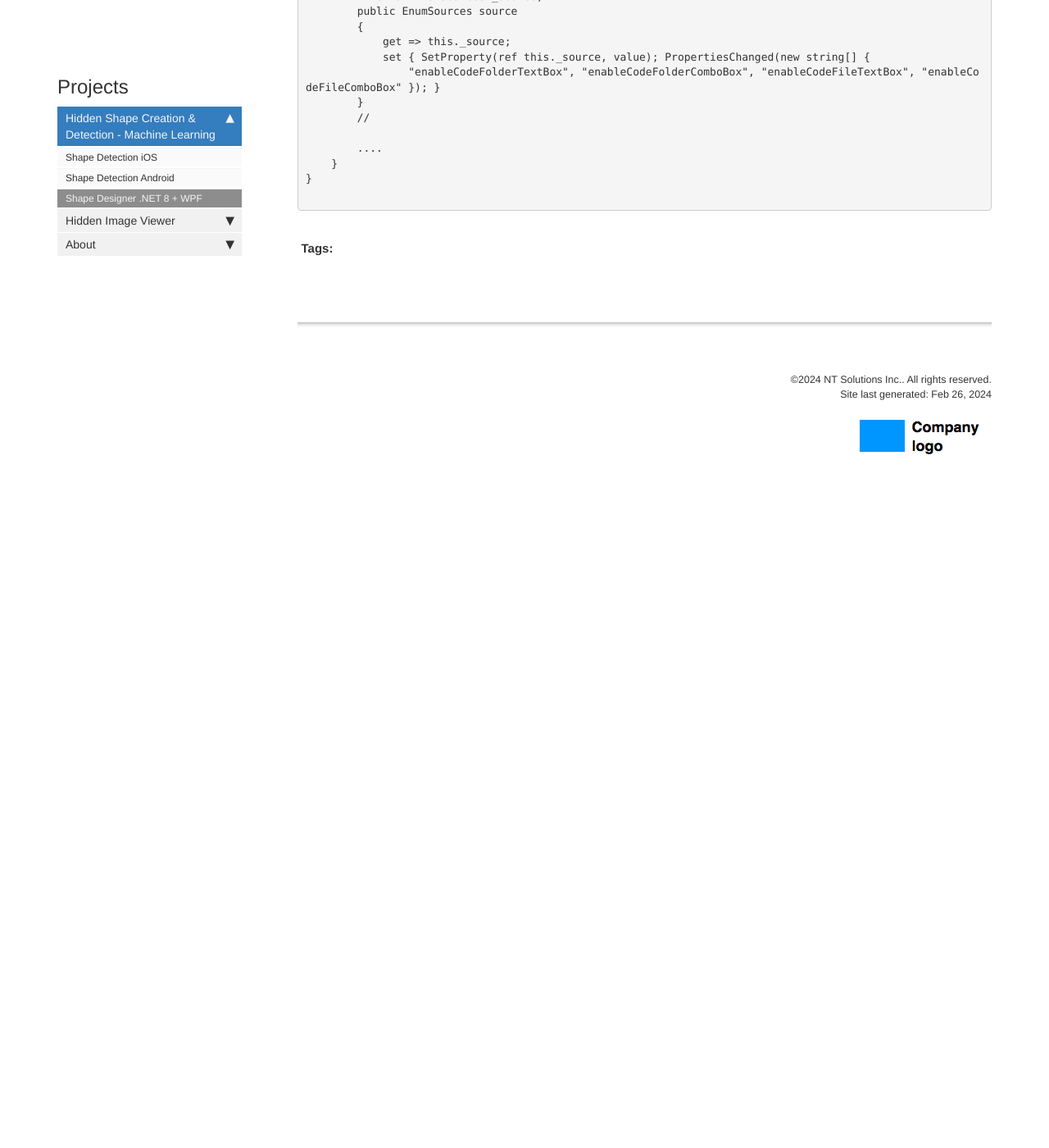
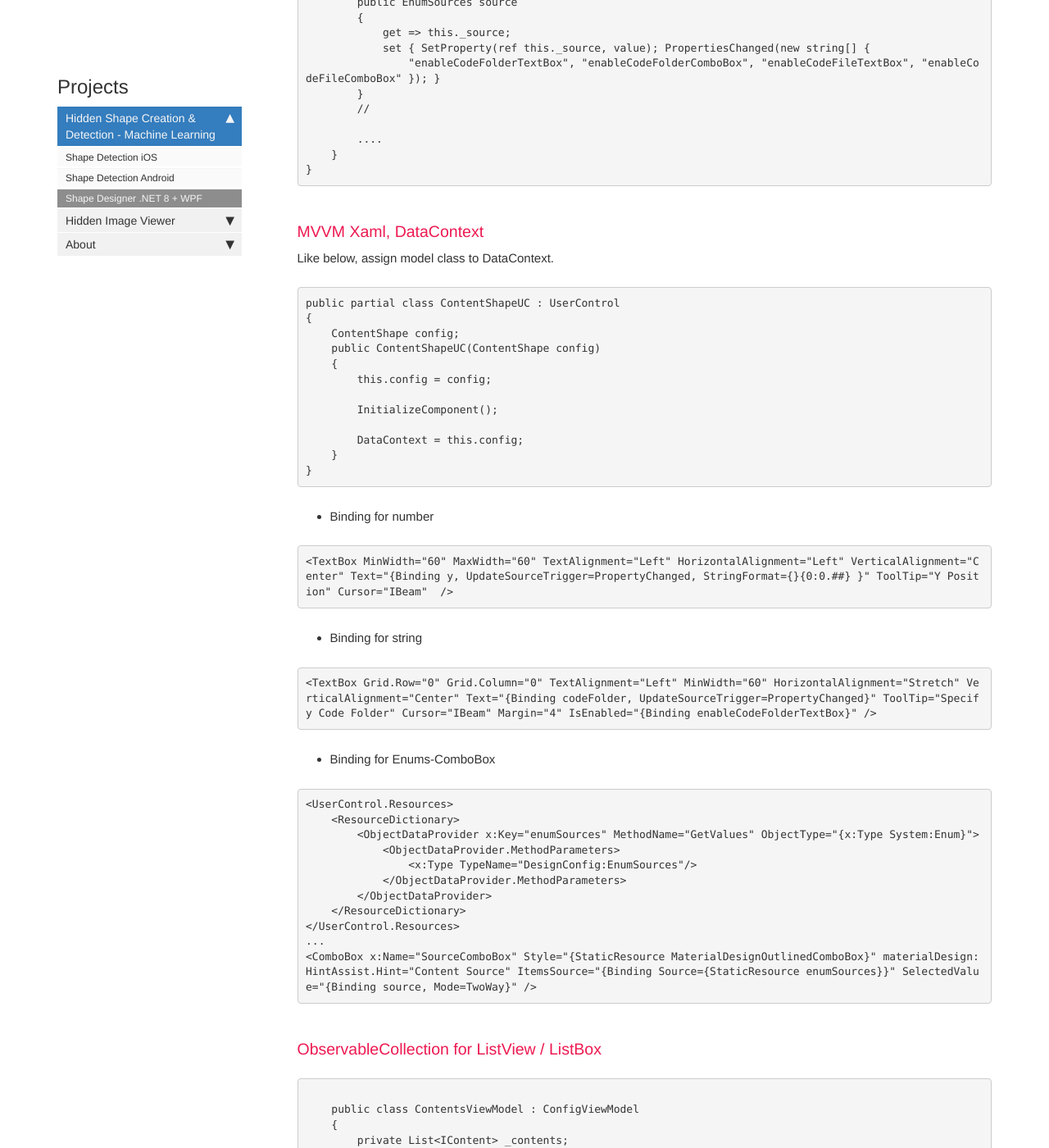
Before and after one commit to heungwook/heungwook.github.io, a Jekyll site: the page built from pages/doc2023/doc202301_03.md, in a window 1280 px wide and 1400 px high, scrolled down 6386 px. Shown: the whole window at 82% size. Built offline with Jekyll 4.4.1, drawn with Linux system fonts in a browser that asks for light colours; comment, search, counter and statistics services are not loaded; before the commit the page ends 7016 px from its top, so only the background shows below that; some of the changed text lies outside the part shown.

Commit message:
20240226 0926

````diff
--- a/pages/doc2023/doc202301_03.md
+++ b/pages/doc2023/doc202301_03.md
@@ -21,7 +21,6 @@ Shape Designer
 For the interaction between UI components and class member properties, inherit the following MVVM Base Class.
 
 ```C#
-
 using System;
 using System.Collections.Generic;
 using System.ComponentModel;
@@ -253,7 +252,6 @@ namespace DesignConfig
 	}
 
 }
-
 ```
 
 ### Class property getter and setter
@@ -271,7 +269,6 @@ namespace DesignConfig
 > set { SetProperty(ref this._source, value); PropertiesChanged(new string[] { "enableCodeFolderTextBox", "enableCodeFolderComboBox", "enableCodeFileTextBox", "enableCodeFileComboBox" }); }
 
 ```C#
-
 namespace DesignConfig.Content
 {
     [Serializable, DataContract(Name = "ContentShape", Namespace = "http://ns.oryonsoft.com/DesignConfig/Content")]
@@ -319,10 +316,158 @@ namespace DesignConfig.Content
         ....
     }
 }
+```
+
+### MVVM Xaml, DataContext
+
+Like below, assign model class to DataContext.
+
+```C#
+public partial class ContentShapeUC : UserControl
+{
+    ContentShape config;
+    public ContentShapeUC(ContentShape config)
+    {
+        this.config = config;
+
+        InitializeComponent();
+
+        DataContext = this.config;
+    }
+}
+```
+
+- Binding for number
+
+```XML
+<TextBox MinWidth="60" MaxWidth="60" TextAlignment="Left" HorizontalAlignment="Left" VerticalAlignment="Center" Text="{Binding y, UpdateSourceTrigger=PropertyChanged, StringFormat={}{0:0.##} }" ToolTip="Y Position" Cursor="IBeam"  />
+```
+
+- Binding for string
+
+```XML
+<TextBox Grid.Row="0" Grid.Column="0" TextAlignment="Left" MinWidth="60" HorizontalAlignment="Stretch" VerticalAlignment="Center" Text="{Binding codeFolder, UpdateSourceTrigger=PropertyChanged}" ToolTip="Specify Code Folder" Cursor="IBeam" Margin="4" IsEnabled="{Binding enableCodeFolderTextBox}" />
+```
+
+- Binding for Enums-ComboBox
+
+```XML
+<UserControl.Resources>
+    <ResourceDictionary>
+        <ObjectDataProvider x:Key="enumSources" MethodName="GetValues" ObjectType="{x:Type System:Enum}">
+            <ObjectDataProvider.MethodParameters>
+                <x:Type TypeName="DesignConfig:EnumSources"/>
+            </ObjectDataProvider.MethodParameters>
+        </ObjectDataProvider>
+    </ResourceDictionary>
+</UserControl.Resources>
+...
+<ComboBox x:Name="SourceComboBox" Style="{StaticResource MaterialDesignOutlinedComboBox}" materialDesign:HintAssist.Hint="Content Source" ItemsSource="{Binding Source={StaticResource enumSources}}" SelectedValue="{Binding source, Mode=TwoWay}" />
+```
+
+
+
+### ObservableCollection for ListView / ListBox
+
+
+
+```C#
+
+    public class ContentsViewModel : ConfigViewModel
+    {
+        private List<IContent> _contents;
+        public List<IContent> contents
+        {
+            get => this._contents;
+            set => SetProperty(ref this._contents, value);
+        }
+        //
+        private ObservableCollection<IContent> _contentsOC;
+        public ObservableCollection<IContent> contentsOC
+        {
+            get => this._contentsOC;
+            set => SetProperty(ref this._contentsOC, value);
+        }
+        //
+
+        public IContent? selectedContent
+        {
+            get => this.GetSelectedContent();
+            set
+            {
+                this.SetSelectedValue(value);
+                this.ucContent = IContent.GetControl(value);
+                OnPropertyChanged("selectedContent");
+            }
+        }
+        public IContent? GetSelectedContent()
+        {
+            return this.contents.Find(content => content.selected);
+        }
+        private void SetSelectedValue(IContent value)
+        {
+            if (this.contents != null)
+                this.contents.ForEach(content => content.selected = (content.Equals(value)));
+        }
+        //
+        //
+        private UserControl? _ucContent;
+        public UserControl? ucContent
+        {
+            get => this._ucContent;
+            set => SetProperty(ref this._ucContent, value);
+        }
+        //
+        //
+        [NonSerialized]
+        private EnumTypes _selectedContentType;
+        public EnumTypes selectedContentType { get => this._selectedContentType; set => this._selectedContentType = value; }
+        //
+        public ContentsViewModel(List<IContent> contents)
+        {
+            this._contents = contents;
+            this._contentsOC = new ObservableCollection<IContent>();
+            InitOC();
+            this._ucContent = null;
+        }
+
+        public override void ProcessCommand(object? lCmd)
+        {
+            string lsCmd = (lCmd as string) ?? (string.Empty);
+
+            this.DataContextUpdated("ContentsViewModel", lsCmd);
+        }
+
+        public void InitOC()
+        {
+            this.contentsOC = new ObservableCollection<IContent>();
+            if (this.contents != null && this.contents.Count > 0)
+            {
+                foreach (var cnt in this.contents)
+                    this.contentsOC.Add(cnt);
+            }
+            OnPropertyChanged("contentsOC");
+        }
+
+        public int GetSelectedIndex()
+        {
+            int index = -1;
+            if (selectedContent != null)
+                index = this.contentsOC.IndexOf(selectedContent);
+            return index;
+        }
+    }
 
 ```
 
 
 
 
+
+
+
+
+
+
+
 {% include links.html %}
````
